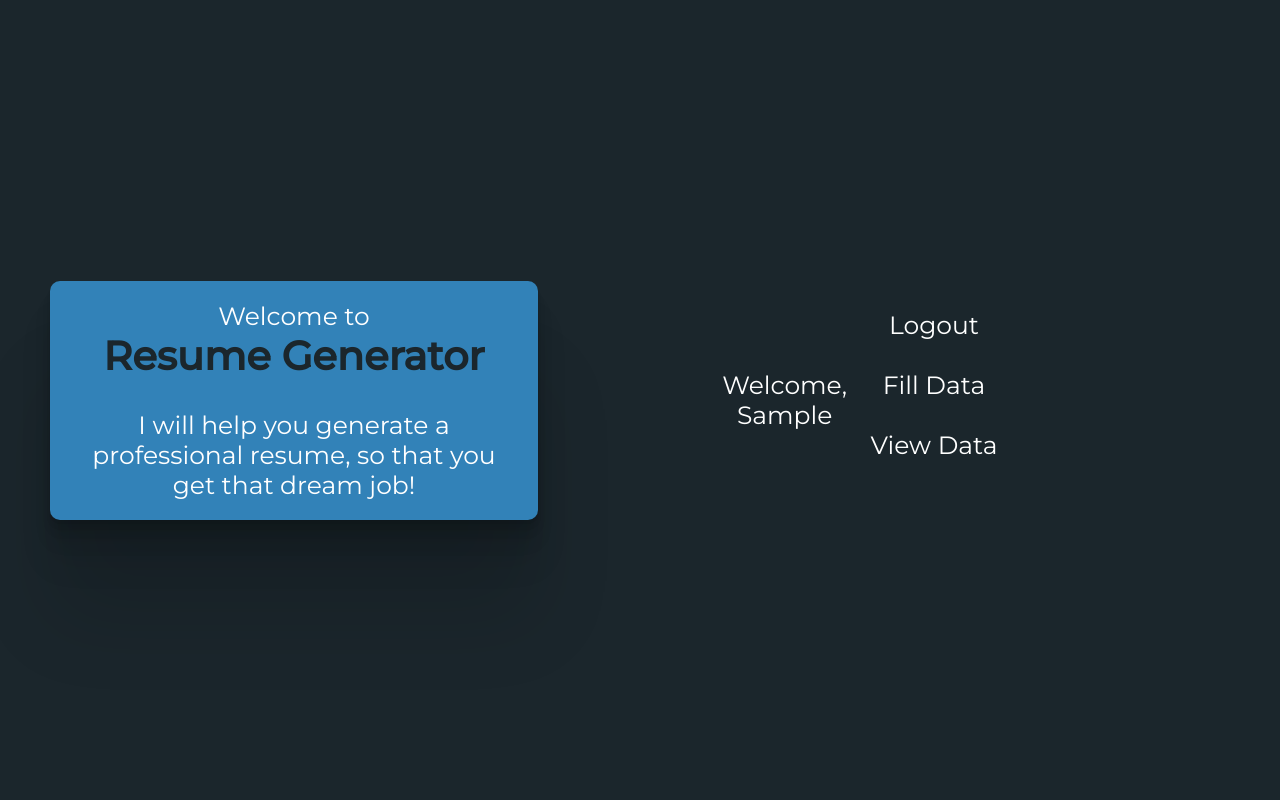
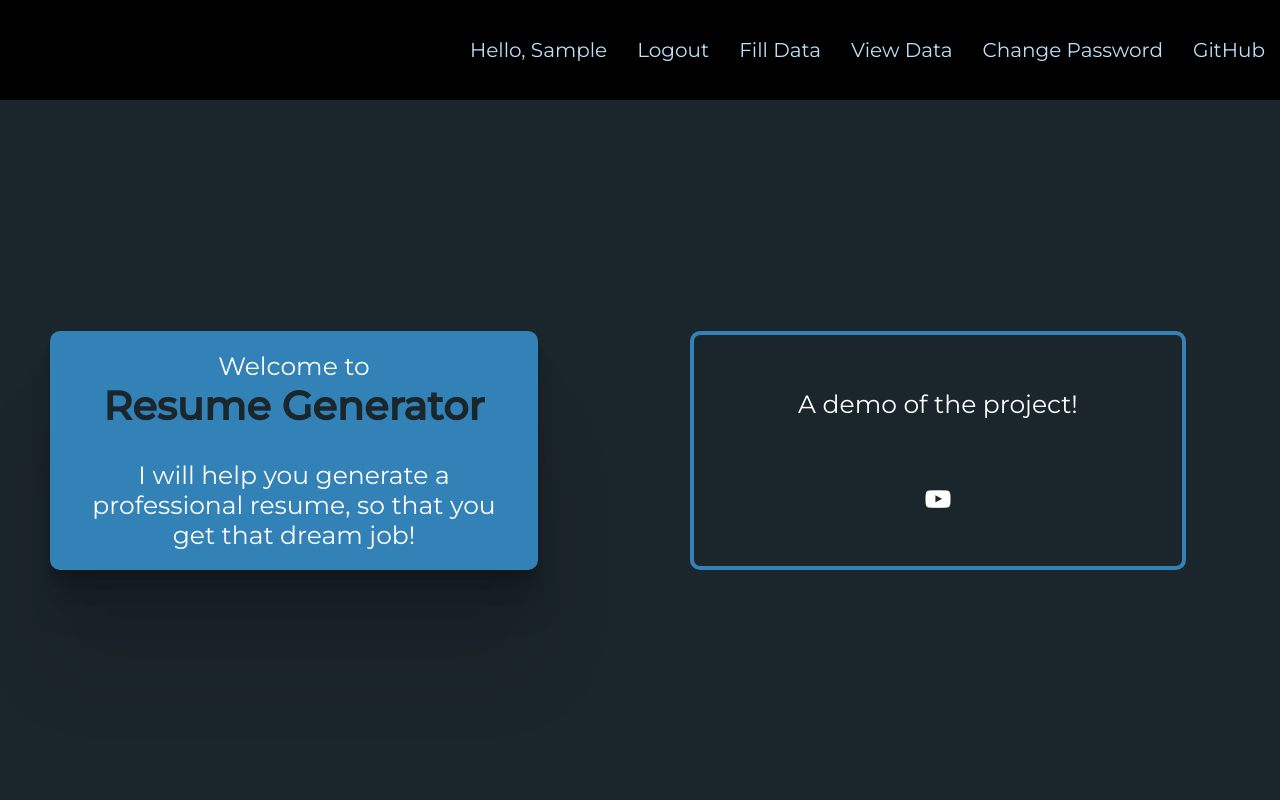
Before and after one commit to dheerajdlalwani/ResumeGenerator, a Django app: page / in a window 1280 px wide. Run offline with Django 3.2, Linux system fonts and the light colour scheme; the visitor is signed in with stand-in values (Sample User, id 1).

Commit message:
add navbar

```diff
--- a/resumeGenerator/resume/templates/resume/base.html
+++ b/resumeGenerator/resume/templates/resume/base.html
@@ -14,27 +14,19 @@
 </head>
 
 <body>
+    {% include 'resume/navbar.html' %}
     <div class="container">
         <div class="message">
             Welcome to <br> <span id="name"> Resume Generator </span> <br> I will help you generate a professional
             resume,
             so that you get that dream job!
         </div>
-        <div class="user">
-            {% if user.is_authenticated %}
-            Welcome, {{user.first_name}}
+        <div class="video">
+            <span id="demo">
+                A demo of the project!
+            </span>
+            <i class="fa fa-youtube-play"></i>
 
-            <div class="buttons">
-                <a href="accounts/logout">Logout</a> <br><br>
-                <a href="resume/userdetails">Fill Data</a><br><br>
-                <a href="resume/previewdata">View Data</a><br><br>
-            </div>
-            {% else %}
-            <div class="buttons2">
-                <a href="accounts/login">Login</a><br><br>
-                <a href="accounts/signup">Register</a><br><br>
-            </div>
-            {% endif %}
         </div>
     </div>
 </body>
--- /dev/null
+++ b/resumeGenerator/resume/templates/resume/navbar.html
@@ -0,0 +1,74 @@
+{% load static %}
+
+<div class="head">
+    <ul>
+
+        {% if user.is_authenticated %}
+        <li>Hello, {{user.first_name}}</li>
+        <li><a href="{% url 'logout' %}">Logout</a></li>
+        <li><a href="{% url 'user_details' %}">Fill Data</a></li>
+        <li><a href="{% url 'preview_data' %}">View Data</a></li>
+        <li><a href="{% url 'password_reset' %}">Change Password</a></li>
+        {% else %}
+        <li><a href="{% url 'login' %}">Login</a></li>
+        <li><a href="{% url 'signup' %}">Register</a></li>
+        {% endif %}
+        <li><a href="https://github.com/dheerajdlalwani/ResumeGenerator">GitHub</a></li>
+    </ul>
+</div>
+
+<style>
+    .head {
+        grid-row: 1/2;
+        /* grid-column: 1/3; */
+        width: 100%;
+        height: 100%;
+        display: grid;
+        justify-items: right;
+        align-items: center;
+        background-color: #000000;
+        color: #bbe1fa;
+        font-size: 20px;
+        position: static;
+    }
+
+    .head>ul {
+        list-style-type: none;
+        display: block;
+        text-align: center;
+        justify-items: center;
+        /* overflow: hidden; */
+        list-style-type: none;
+        margin: 0;
+        padding: 0;
+        overflow: hidden;
+        float: right;
+        height: 100%;
+    }
+
+    li {
+        float: left;
+        height: 100%;
+        display: grid;
+        align-items: center;
+        justify-items: center;
+        padding: 0px 15px;
+    }
+
+    li a {
+        display: block;
+        color: unset;
+        text-align: center;
+        text-decoration: none;
+    }
+
+    li:hover {
+        background-color: #3282b8;
+        color: black;
+        cursor: pointer;
+    }
+
+    li {
+        float: left;
+    }
+</style>
--- a/resumeGenerator/static/css/base.css
+++ b/resumeGenerator/static/css/base.css
@@ -13,11 +13,13 @@ body
     display: grid;
     align-items: center;
     justify-items: center;
-    min-height: 100vh;
+	min-height: 100vh;
+	grid-template-rows: 1fr 7fr;
 }
 
 .container
 {
+	grid-template-rows: 2/3;
     display: grid;
     grid-template-columns: 1fr 1fr ;
 }
@@ -50,7 +52,7 @@ body
 }
 
 
-.user
+.video
 {
     grid-column: 2/3;
     text-align: center;
@@ -62,10 +64,11 @@ body
 	justify-items: center;
 	text-align: center;
     width: 70%;
+    border: solid #3282b8 4px;
     border-radius: 10px;
     font-size: 25px;
 	color: white;
-	grid-template-columns: 1fr 1fr 1fr;
+	/* grid-template-columns: 1fr 1fr 1fr; */
     /* box-shadow:
     0 2.8px 2.2px rgba(0, 0, 0, 0.034),
     0 6.7px 5.3px rgba(0, 0, 0, 0.048),
--- a/resumeGenerator/static/css/register.css
+++ b/resumeGenerator/static/css/register.css
@@ -7,7 +7,7 @@
 
 body
 {
-	background-color: #bbe1fa;
+	background-color:  #3282b8;
 	font-family: "Montserrat", sans-serif;
     display: grid;
     justify-items: center;
```
Also changed, not shown: resumeGenerator/resume/templates/resume/userdetails.html (+7 -4 lines), resumeGenerator/static/css/login.css (+9 -3 lines), resumeGenerator/static/css/userdetails.css (+19 -5 lines).
